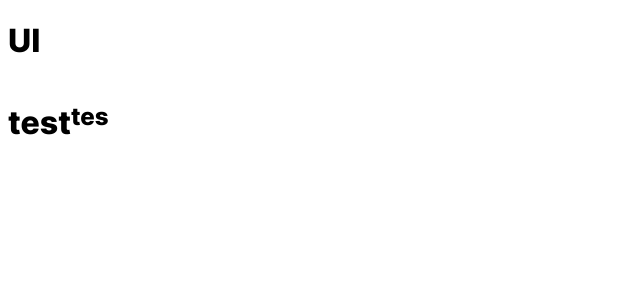
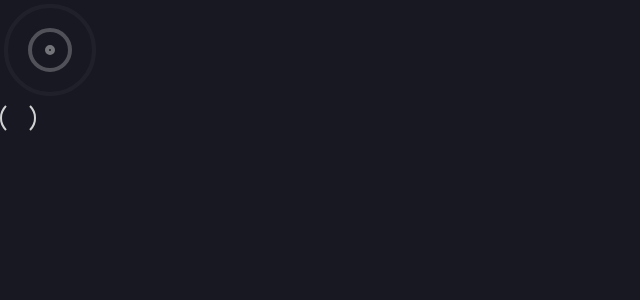
Before and after one commit to chepuhasasha/mitter, a Vue app in the folder clients/web/: page / in a window 1280 px wide. Shown: the top 300 px of the page, without its empty margins (0-640 px from the left). Built offline with nearby package versions, Linux system fonts and the light colour scheme.

Commit message:
add Loader widget

```diff
--- a/clients/web/src/App.vue
+++ b/clients/web/src/App.vue
@@ -29,4 +29,9 @@ onMounted(() => {
   }
 });
 </script>
-<style lang="less"></style>
+<style lang="less">
+#app {
+  width: 100vw;
+  height: 100vh;
+}
+</style>
--- /dev/null
+++ b/clients/web/src/components/widgets/Loader.vue
@@ -0,0 +1,84 @@
+<template lang="pug">
+.pulse(v-if='mode === "pulse"' :style='{width, height: width}')
+  .pulse_circle
+  .pulse_circle
+  .pulse_circle
+.ring(v-if='mode === "ring"' :style='{width, height: width}')
+
+
+</template>
+<script lang="ts">
+import { defineComponent, PropType } from "vue";
+export default defineComponent({
+  name: "Loader",
+  props: {
+    width: {
+      type: String as PropType<string>,
+      default: "100px",
+    },
+    mode: {
+      type: String as PropType<string>,
+      default: "pulse",
+    },
+  },
+});
+</script>
+<style lang="less" scoped>
+.pulse {
+  display: inline-block;
+  position: relative;
+  width: 50px;
+  height: 50px;
+  &_circle {
+    position: absolute;
+    border: 4px solid var(--text_100);
+    opacity: 1;
+    border-radius: 50%;
+    animation: pulse 2s ease-out infinite;
+  }
+  &_circle:nth-child(2) {
+    animation-delay: -1s;
+  }
+  &_circle:nth-child(1) {
+    animation-delay: -0.5s;
+  }
+}
+.ring {
+  display: inline-block;
+  &:after {
+    content: " ";
+    display: block;
+    width: 80%;
+    height: 80%;
+    border-radius: 50%;
+    border: 2px solid var(--text_100);
+    border-color: var(--text_100) transparent var(--text_100) transparent;
+    animation: ring 1.2s linear infinite;
+  }
+}
+@keyframes ring {
+  0% {
+    transform: rotate(0deg);
+  }
+  100% {
+    transform: rotate(360deg);
+  }
+}
+
+@keyframes pulse {
+  0% {
+    top: 45%;
+    left: 45%;
+    width: 10%;
+    height: 10%;
+    opacity: 0.5;
+  }
+  100% {
+    top: 0px;
+    left: 0px;
+    width: 100%;
+    height: 100%;
+    opacity: 0;
+  }
+}
+</style>
--- a/clients/web/src/style/null.less
+++ b/clients/web/src/style/null.less
@@ -0,0 +1,4 @@
+* {
+  margin: 0;
+  box-sizing: border-box;
+}
--- a/clients/web/src/views/UI/View.vue
+++ b/clients/web/src/views/UI/View.vue
@@ -1,23 +1,23 @@
 <template lang="pug">
-h1 UI
-flex(width='100px' xOverflow='scroll')
-  h1 test
-  h2 test
-  h2 test
-  h2 test
-  h2 test
-  h2 test
-  h2 test
-  h2 test
-  h2 test
-  h2 test
-  h2 test
+flex.ui(width='100%' height='100%' col)
+  Loader
+  Loader(mode='ring' width='40px')
 </template>
 
 <script lang="ts">
 import { defineComponent } from "vue";
+import Loader from "@/components/widgets/Loader.vue";
 
 export default defineComponent({
   name: "UI",
+  components: {
+    Loader,
+  },
 });
 </script>
+
+<style lang="less">
+.ui {
+  background: var(--bg_100);
+}
+</style>
```
Also changed, not shown: clients/web/src/style/themes/dark.ts (line endings or trailing spaces), clients/web/src/style/themes/theme.interface.ts (line endings or trailing spaces).
